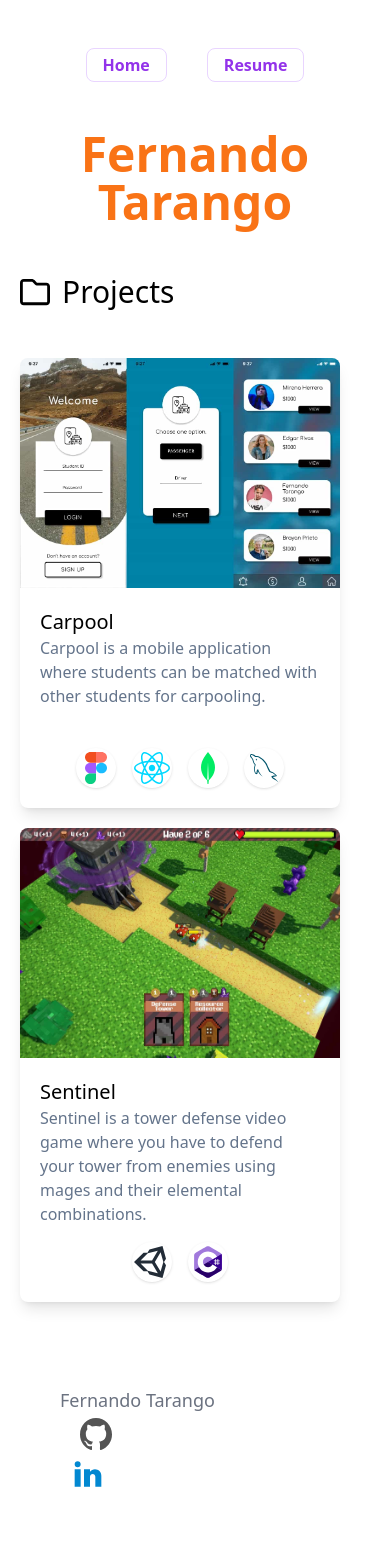
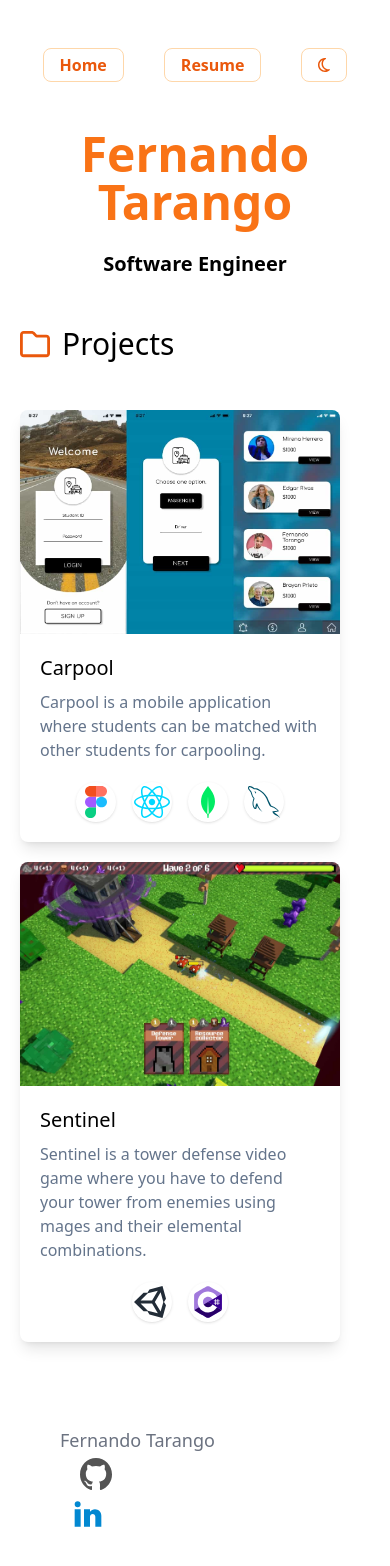
Before and after one commit to fertarvega/portfolio-fernando-tarango, a Next.js app: page / in a window 390 px wide. Before the commit the page ends 1526 px from the top, so only its background shows below. Built offline with nearby package versions, Linux system fonts and the light colour scheme.

Commit message:
Nav, Project card and Curstom icon components created. Custom icon component needs a fix, it does not read the height and width correctly.

```diff
--- /dev/null
+++ b/app/components/CustomIcon.tsx
@@ -0,0 +1,21 @@
+import React from 'react';
+
+interface CustomIcon {
+  iconUrl: string;
+  borderIconHeighSize: number;
+  borderIconWidthSize: number;
+  iconHeighSize: number;
+  padding?: string;
+}
+
+const CustomIcon: React.FC<CustomIcon> = ({ iconUrl, borderIconWidthSize, borderIconHeighSize, iconHeighSize, padding }) => {
+  return (
+    <>
+      <div className={`w-${borderIconWidthSize} h-${borderIconHeighSize} rounded-full shadow mx-2 flex items-center justify-center hover:bg-slate-100 transition duration-300 ease-in-out hover:scale-125`}>
+        <img src={iconUrl} alt="..." className={`h-${iconHeighSize} ${padding} w-max align-middle border-none`} />
+      </div>
+    </>
+  );
+};
+
+export default CustomIcon;
--- /dev/null
+++ b/app/components/Nav.tsx
@@ -0,0 +1,45 @@
+'use client'
+import Link from "next/link";
+import { ThemeContext, themes  } from '../ThemeContext';
+import { FontAwesomeIcon } from '@fortawesome/react-fontawesome'
+import { faMoon, faSun } from '@fortawesome/free-regular-svg-icons'
+import { useState } from "react";
+
+export function Nav(){
+    const [darkMode, setDarkMode] = useState(true);
+
+    return(
+        <>
+        <div className='max-w-sm mx-auto text-center mt-12 mb-12'>
+        <Link href="/">
+          <button className='ml-5 mr-5 px-4 py-1 text-md text-orange-600 font-semibold rounded-lg border border-orange-200 hover:text-white hover:bg-orange-500 hover:border-transparent focus:outline-none focus:ring-2 focus:ring-orange-600 focus:ring-offset-2'>Home</button>
+        </Link>
+        <Link href="/resume">
+          <button className='ml-5 mr-5 px-4 py-1 text-md text-orange-600 font-semibold rounded-lg border border-orange-200 hover:text-white hover:bg-orange-500 hover:border-transparent focus:outline-none focus:ring-2 focus:ring-orange-600 focus:ring-offset-2'>Resume</button>
+        </Link>
+
+        <ThemeContext.Consumer>
+          {({ changeTheme }) => (
+            <>
+              <button
+              className='ml-5 mr-5 px-4 py-1 text-md text-orange-600 font-semibold rounded-lg border border-orange-200 hover:text-white hover:bg-orange-500 hover:border-transparent focus:outline-none focus:ring-2 focus:ring-orange-600 focus:ring-offset-2'
+              color="link"
+              onClick={() => {
+                setDarkMode(!darkMode);
+                changeTheme(darkMode ? themes.light : themes.dark);
+              }}
+            >
+              {darkMode ?
+              <FontAwesomeIcon icon={faMoon} /> : <FontAwesomeIcon icon={faSun} />
+            }
+            </button>
+
+            </>
+          )}
+          </ThemeContext.Consumer>
+
+        </div>
+        </>
+
+    )
+}
--- /dev/null
+++ b/app/components/ProjectCard.tsx
@@ -0,0 +1,47 @@
+import React from 'react';
+import CustomIcon from './CustomIcon';
+
+interface ProjectCard {
+    projectInfo: {
+        image: string;
+        title: string;
+        description: string;
+        icons: Array<any>;
+    }
+}
+
+const ProjectCard: React.FC<ProjectCard> = ({ projectInfo }) => {
+  return (
+    <>
+      <div className="mb-5 w-80 bg-white rounded-lg shadow-lg ">
+        <div>
+        <img className='rounded-t-lg w-80 h-56' src={`${projectInfo.image}`} alt="" />
+        <div className='p-5'>
+            <div className="text-xl font-medium text-black pb-2"><h3>{projectInfo.title}</h3></div>
+            <p className="text-slate-500">{projectInfo.description}</p>
+            <div className="flex flex-wrap justify-center mt-5">
+            {projectInfo.icons.map((icon) =>
+                icon.iconUrl == 'unity.svg' ?
+                <CustomIcon
+                key={icon.iconUrl}
+                iconUrl={icon.iconUrl}
+                borderIconWidthSize={icon.borderIconWidthSize}
+                borderIconHeighSize={icon.borderIconHeighSize}
+                iconHeighSize={icon.iconHeighSize}
+                padding='pr-1'></CustomIcon> :
+                <CustomIcon
+                key={icon.iconUrl}
+                iconUrl={icon.iconUrl}
+                borderIconWidthSize={icon.borderIconWidthSize}
+                borderIconHeighSize={icon.borderIconHeighSize}
+                iconHeighSize={icon.iconHeighSize}></CustomIcon>
+            )}
+            </div>
+        </div>
+        </div>
+      </div>
+    </>
+  );
+};
+
+export default ProjectCard;
--- a/app/globals.css
+++ b/app/globals.css
@@ -27,6 +27,14 @@ body {
   --button-primary-color: white;
 }
 
+.bg-white{
+  background-color: var(--button-primary-bg-color);
+}
+
+h1, h2, h3, h4, h5, h6, p {
+  color: var(--button-primary-color);
+}
+
 .button-primary{
   padding: 5px;
   border-radius: 5px;
--- a/app/layout.tsx
+++ b/app/layout.tsx
@@ -1,57 +1,38 @@
-'use client'
+
 import './globals.css'
 import type { Metadata } from 'next'
 import { Inter } from 'next/font/google'
 import ThemeContextWrapper from './themeContextWrapper'
-import { useState } from 'react';
 import { ThemeContext, themes  } from './ThemeContext';
 import { config } from '@fortawesome/fontawesome-svg-core'
 import '@fortawesome/fontawesome-svg-core/styles.css'
 import { FontAwesomeIcon } from '@fortawesome/react-fontawesome'
 import { faMoon, faSun } from '@fortawesome/free-regular-svg-icons'
 import Link from 'next/link'
+import Head from 'next/head'
+import { Nav } from './components/Nav';
 
 config.autoAddCss = false
 const inter = Inter({ subsets: ['latin'] })
+
+export const metadata: Metadata = {
+  title: "Fernando Tarango's Portfolio",
+  description:
+    'This is my portfolio, I hope to be able to share my experience with others.',
+};
 
 export default function RootLayout({
   children,
 }: {
   children: React.ReactNode,
 }) {
-  const [darkMode, setDarkMode] = useState(true);
 
   return (
     <html lang="en">
       <ThemeContextWrapper>
-        <body className='container lg:max-w-screen-lg mx-auto px-5 selection:bg-pink-300'>
+        <body className='container lg:max-w-screen-lg mx-auto px-5 selection:bg-orange-300'>
           <div className='max-w-sm mx-auto text-center mt-12 mb-12'>
-            <Link href="/">
-              <button className='ml-5 mr-5 px-4 py-1 text-md text-purple-600 font-semibold rounded-lg border border-purple-200 hover:text-white hover:bg-purple-500 hover:border-transparent focus:outline-none focus:ring-2 focus:ring-purple-600 focus:ring-offset-2'>Home</button>
-            </Link>
-            <Link href="/resume">
-              <button className='ml-5 mr-5 px-4 py-1 text-md text-purple-600 font-semibold rounded-lg border border-purple-200 hover:text-white hover:bg-purple-500 hover:border-transparent focus:outline-none focus:ring-2 focus:ring-purple-600 focus:ring-offset-2'>Resume</button>
-            </Link>
-
-            {/* <ThemeContext.Consumer>
-              {({ changeTheme }) => (
-                <>
-                  <button
-                  className='ml-5 mr-5 px-4 py-1 text-md text-purple-600 font-semibold rounded-lg border border-purple-200 hover:text-white hover:bg-purple-500 hover:border-transparent focus:outline-none focus:ring-2 focus:ring-purple-600 focus:ring-offset-2'
-                  color="link"
-                  onClick={() => {
-                    setDarkMode(!darkMode);
-                    changeTheme(darkMode ? themes.light : themes.dark);
-                  }}
-                >
-                  {darkMode ?
-                  <FontAwesomeIcon icon={faMoon} /> : <FontAwesomeIcon icon={faSun} />
-                }
-                </button>
-
-                </>
-              )}
-              </ThemeContext.Consumer> */}
+            <Nav />
             </div>
           {children}
           </body>
--- a/app/page.tsx
+++ b/app/page.tsx
@@ -1,58 +1,48 @@
-'use client'
 import Image from 'next/image'
 import styles from './page.module.css'
 import { FontAwesomeIcon } from '@fortawesome/react-fontawesome'
 import { faFolder } from '@fortawesome/free-regular-svg-icons'
 import { Footer } from './components/Footer'
+import CustomIcon from './components/CustomIcon'
+import ProjectCard from './components/ProjectCard'
 
 export default function Home() {
+
+  const carpoolProject = {
+    title: 'Carpool',
+    description: 'Carpool is a mobile application where students can be matched with other students for carpooling.',
+    image: 'carpool.jpg',
+    icons: [
+      {iconUrl: 'figma.svg', borderIconHeighSize: 10, borderIconWidthSize: 10, iconHeighSize: 8 },
+      {iconUrl: 'react.svg', borderIconHeighSize: 10, borderIconWidthSize: 10, iconHeighSize: 8 },
+      {iconUrl: 'mongodb.svg', borderIconHeighSize: 10, borderIconWidthSize: 10, iconHeighSize: 8 },
+      {iconUrl: 'mysql.svg', borderIconHeighSize: 10, borderIconWidthSize: 10, iconHeighSize: 8 }
+    ]
+  }
+
+  const sentinelProject = {
+    title: 'Sentinel',
+    description: 'Sentinel is a tower defense video game where you have to defend your tower from enemies using mages and their elemental combinations.',
+    image: 'sentinel.jpg',
+    icons : [
+      {iconUrl: 'unity.svg', borderIconHeighSize: 10, borderIconWidthSize: 10, iconHeighSize: 8 },
+      {iconUrl: 'c4.svg', borderIconHeighSize: 10, borderIconWidthSize: 10, iconHeighSize: 8 }
+    ]
+  }
+
   return (
     <>
-        <h1 className="text-5xl font-bold text-orange-500 text-center mb-12">
+      <h1 className="text-5xl font-bold text-orange-500 text-center mb-6">
         Fernando Tarango
       </h1>
+      <h3 className="text-xl font-semibold text-center mb-12">Software Engineer</h3>
       <div className="text-3xl font-medium text-black mb-5 flex items-center">
-        <FontAwesomeIcon icon={faFolder} className='mr-3' />
-          Projects</div>
+        <FontAwesomeIcon icon={faFolder} className='mr-3 text-orange-600' />
+        <h3>Projects</h3>
+      </div>
       <div className='mt-12 mb-12 grid lg:grid-cols-2 sm:justify-items-center'>
-          <div className="mb-5 w-80 bg-white rounded-lg shadow-lg ">
-            <img className='rounded-t-lg' src="carpool.jpg" alt="" />
-            <div className='p-5'>
-              <div className="text-xl font-medium text-black">Carpool</div>
-              <p className="text-slate-500">Carpool is a mobile application where students can be matched with other students for carpooling.</p>
-              <div className="flex flex-wrap justify-center mt-10">
-                <div className="w-10 h-10 rounded-full shadow mx-2 flex items-center justify-center hover:bg-slate-100 transition duration-300 ease-in-out hover:scale-125">
-                  <img src="figma.svg" alt="..." className="h-8 w-max align-middle border-none" />
-                </div>
-                <div className="w-10 h-10 rounded-full shadow mx-2 flex items-center justify-center hover:bg-slate-100 transition duration-300 ease-in-out hover:scale-125">
-                  <img src="react.svg" alt="..." className="h-8 w-max align-middle border-none" />
-                </div>
-                <div className="w-10 h-10 rounded-full shadow mx-2 flex items-center justify-center hover:bg-slate-100 transition duration-300 ease-in-out hover:scale-125">
-                  <img src="mongodb.svg" alt="..." className="h-8 w-max align-middle border-none" />
-                </div>
-                <div className="w-10 h-10 rounded-full shadow mx-2 flex items-center justify-center hover:bg-slate-100 transition duration-300 ease-in-out hover:scale-125">
-                  <img src="mysql.svg" alt="..." className="h-7 w-max align-middle border-none" />
-                </div>
-              </div>
-            </div>
-          </div>
-          <div className="mb-5 w-80 bg-white rounded-lg shadow-lg ">
-            <div>
-              <img className='rounded-t-lg' src="sentinel.jpg" alt="" />
-              <div className='p-5'>
-                <div className="text-xl font-medium text-black">Sentinel</div>
-                <p className="text-slate-500">Sentinel is a tower defense video game where you have to defend your tower from enemies using mages and their elemental combinations.</p>
-                <div className="flex flex-wrap justify-center mt-4">
-                  <div className="w-10 h-10 rounded-full shadow mx-2 flex items-center justify-center hover:bg-slate-100 transition duration-300 ease-in-out hover:scale-125">
-                    <img src="unity.svg" alt="..." className="h-8 pr-1 w-max align-middle border-none" />
-                  </div>
-                  <div className="w-10 h-10 rounded-full shadow mx-2 flex items-center justify-center hover:bg-slate-100 transition duration-300 ease-in-out hover:scale-125">
-                    <img src="c4.svg" alt="..." className="h-8 w-max align-middle border-none" />
-                  </div>
-                </div>
-              </div>
-            </div>
-          </div>
+        <ProjectCard projectInfo={carpoolProject}></ProjectCard>
+        <ProjectCard projectInfo={sentinelProject}></ProjectCard>
       </div>
       <Footer/>
     </>
--- a/app/resume/page.tsx
+++ b/app/resume/page.tsx
@@ -3,22 +3,39 @@ import styles from './page.module.css'
 import React from 'react';
 import Link from 'next/link';
 import { FontAwesomeIcon } from '@fortawesome/react-fontawesome';
-import { faFile } from '@fortawesome/free-regular-svg-icons'
-import { faBriefcase } from '@fortawesome/free-solid-svg-icons'
+import { faClipboard, faFile, faFilePdf, faKeyboard } from '@fortawesome/free-regular-svg-icons'
 import { Footer } from '../components/Footer';
+import CustomIcon from '../components/CustomIcon';
+
+interface CustomIconInterface {
+  iconUrl: string;
+  borderIconHeighSize: number;
+  borderIconWidthSize: number;
+  iconHeighSize: number;
+}
 
 export default function Resume() {
+
+  const technologiesIcons = [
+    {iconUrl: 'figma.svg', borderIconHeighSize: 20, borderIconWidthSize: 20, iconHeighSize: 8 },
+    {iconUrl: 'react.svg', borderIconHeighSize: 20, borderIconWidthSize: 20, iconHeighSize: 8 },
+    {iconUrl: 'mongodb.svg', borderIconHeighSize: 20, borderIconWidthSize: 20, iconHeighSize: 8 },
+    {iconUrl: 'mysql.svg', borderIconHeighSize: 20, borderIconWidthSize: 20, iconHeighSize: 8 }
+  ]
+
   return (
     <>
-      <div className="text-3xl font-medium text-black mb-5">
-        <FontAwesomeIcon icon={faFile} className='mr-3' />
-        Resume
+      <div className="text-3xl font-medium text-black mb-5 flex items-center">
+        <FontAwesomeIcon icon={faFile} className='mr-3 text-orange-600' />
+        <h3>Resume</h3>
       </div>
       <div className='mb-5 grid grid-cols-3'>
         <div className='col-span-2'>
           <p className='text-lg mb-5'>I consider myself a person who has no limits for learning. Learning about different things, cultures, technologies, people and ways of working is something I really enjoy. My goal is to become a frontend developer.</p>
           <a href='/CV - Fernando Tarango.pdf' download
-          className='px-7 py-2 text-md text-purple-600 font-semibold rounded-lg border border-purple-400 hover:text-white hover:bg-purple-500 hover:border-transparent focus:outline-none focus:ring-2 focus:ring-purple-600 focus:ring-offset-2'>Download CV</a>
+          className='px-7 py-2 text-md text-orange-600 font-semibold rounded-lg border border-orange-400 hover:text-white hover:bg-orange-400 hover:border-transparent focus:outline-none focus:ring-2 focus:ring-orange-600 focus:ring-offset-2'>
+          <FontAwesomeIcon icon={faFilePdf} className='hover:text-white mr-2 text-orange-600' />
+            Download CV</a>
         </div>
         <div className="flex flex-wrap justify-center">
           <div className="w-48">
@@ -26,11 +43,11 @@ export default function Resume() {
           </div>
         </div>
       </div>
-      <hr className='mt-16 mb-10' />
+      <hr className='mt-14 mb-10' />
       <div className='mb-12'>
-        <div className="text-3xl font-medium text-black mb-5">
-          <FontAwesomeIcon icon={faBriefcase} className='mr-3' />
-          Work Experience
+        <div className="text-3xl font-medium text-black mb-5 flex items-center">
+          <FontAwesomeIcon icon={faClipboard} className='mr-3 text-orange-600' />
+          <h3>Work Experience</h3>
         </div>
         <ol className="border-l border-neutral-300 dark:border-neutral-500">
           <li>
@@ -88,6 +105,23 @@ export default function Resume() {
           </li>
         </ol>
       </div>
+      <hr className='mt-14 mb-10' />
+      <div>
+        <div className="text-3xl font-medium text-black mb-5 flex items-center">
+          <FontAwesomeIcon icon={faKeyboard} className='mr-3 text-orange-600' />
+          <h3>Languages and Technologies</h3>
+        </div>
+        <div className="flex flex-wrap justify-center mt-10">
+          {technologiesIcons.map(icon =>
+            <CustomIcon
+              key={icon.iconUrl}
+              iconUrl={icon.iconUrl}
+              borderIconWidthSize={icon.borderIconWidthSize}
+              borderIconHeighSize={icon.borderIconHeighSize}
+              iconHeighSize={icon.iconHeighSize}></CustomIcon>
+          )}
+        </div>
+      </div>
       <Footer/>
     </>
   )
```
Also changed, not shown: 1 other file (tests, documents, lock files or other folders). Lines whose indentation alone changed are shown as unchanged.
